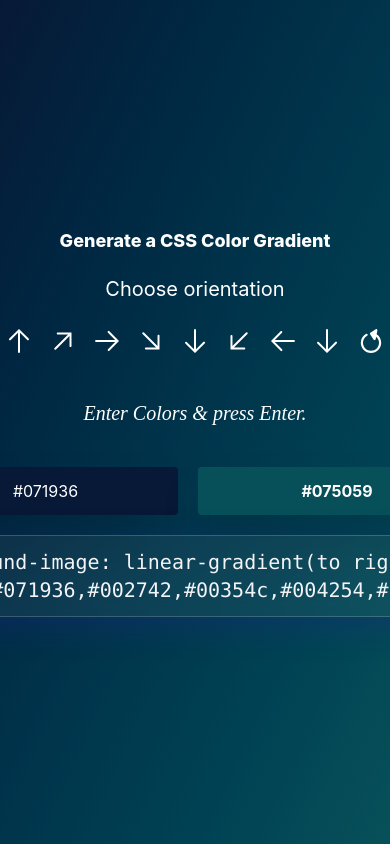
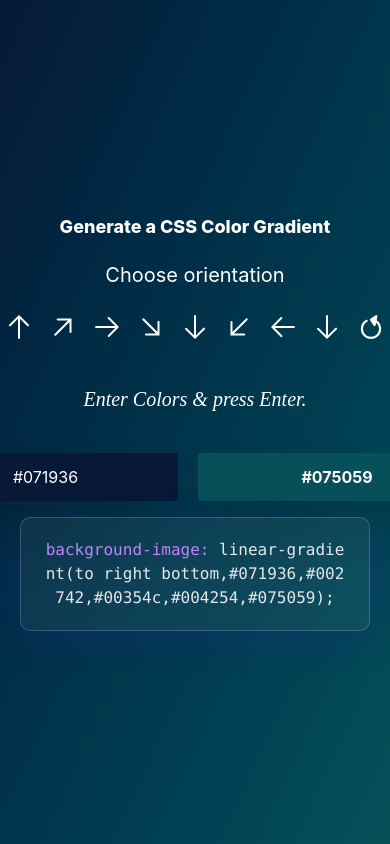
Before and after one commit to sahilpatel09/Gradient-Generator-using-React.js, a React (Create React App) app: page / in a window 390 px wide. Shown: the top 844 px of the page. Built offline with nearby package versions, Linux system fonts and the light colour scheme.

Commit message:
Add responsive css

```diff
--- a/src/App.js
+++ b/src/App.js
@@ -153,16 +153,11 @@ function App() {
                        className="text-white rounded px-2 py-3 text-center shadow-2xl font-bold bg-red-700" name="hex2"/>
             </div>
 
-            <div className="w-full box p-3 mt-5">
-                <p className="text-left text-gray-100 max-w-xl mx-auto text-xl font-mono">
-                    background-image: { cssCode }
+            <div className="box md:w-full w-[350px] h-auto mx-auto break-all mt-4 p-2 ">
+                <p className="p-3 text-gray-200 font-mono text-base text-center">
+                    <span className="text-purple-400">background-image: </span> { cssCode }
                 </p>
             </div>
-
-
-
-
-
 
         </div>
       </div>
```
